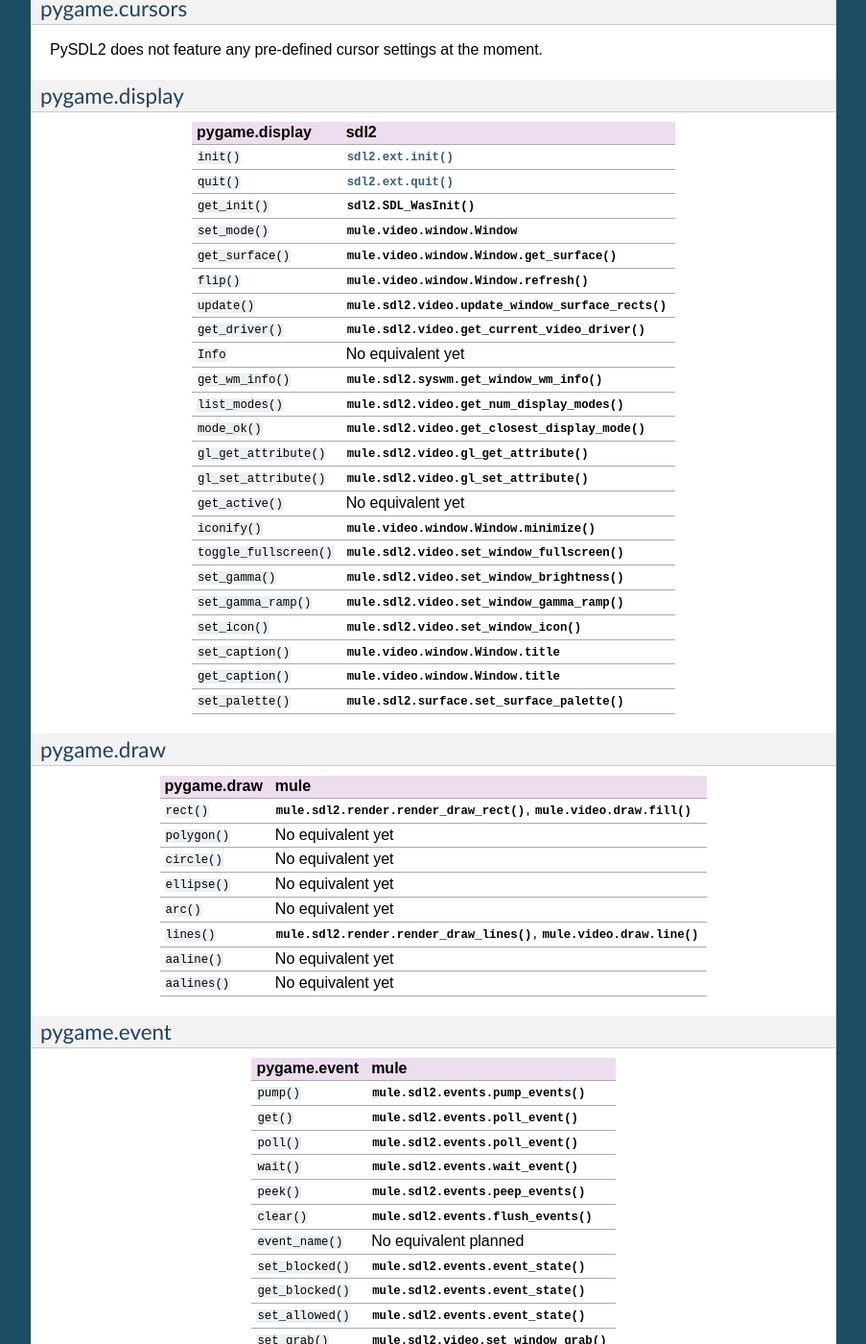
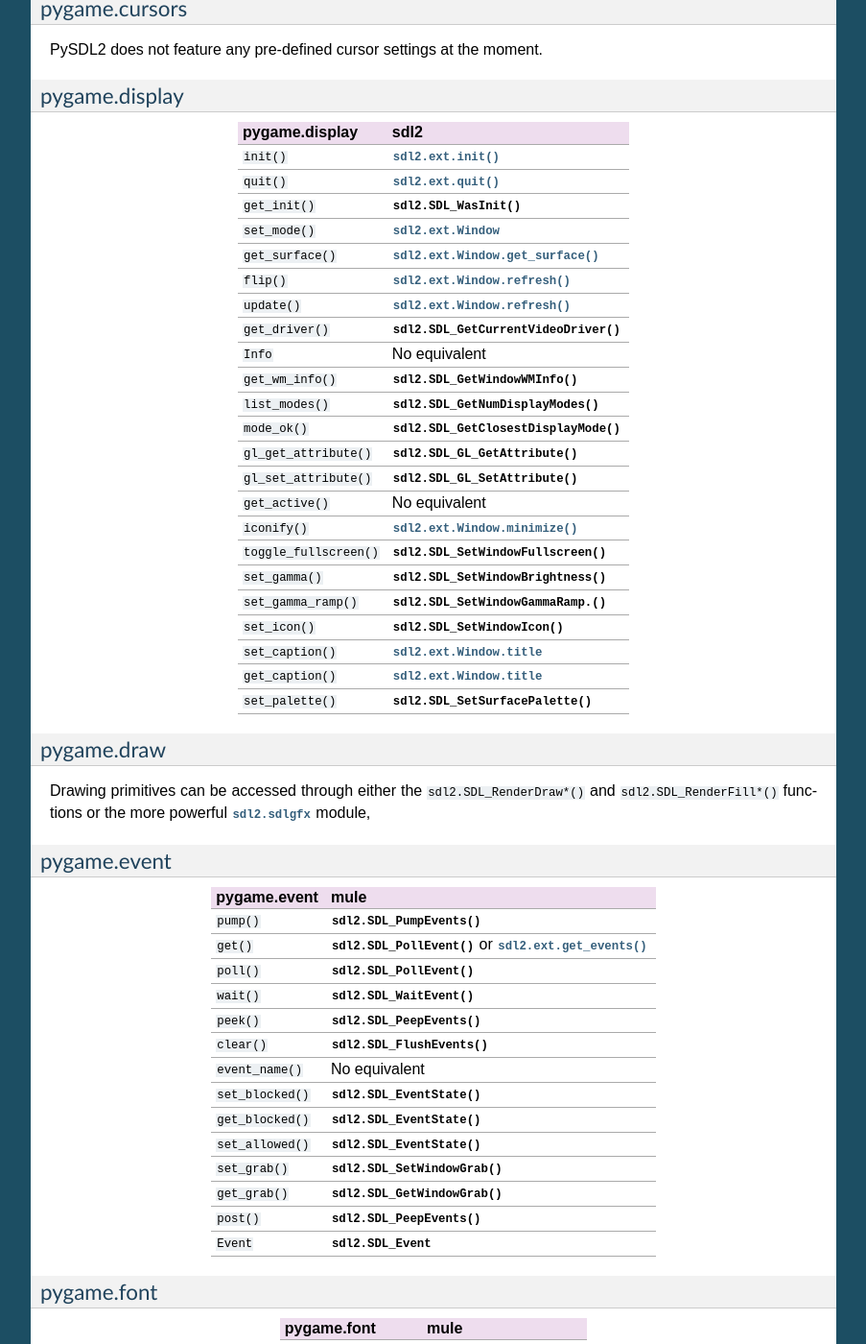
Before and after one commit to py-sdl/py-sdl2, a Sphinx documentation site: the page built from doc/tutorial/pygamers.rst, in a window 1280 px wide and 1400 px high, scrolled down 1113 px. Shown: the whole window at 96% size, without its empty margins (198-1101 px from the left). Built offline with Sphinx 7.4.7, drawn with Linux system fonts in a browser that asks for light colours; some of the changed text lies outside the part shown.

Commit message:
- added new module sdl2.sdlmixer, which wraps SDL_mixer - updated some references on the pygamers document (still incomplete)

```diff
--- a/doc/conf.py
+++ b/doc/conf.py
@@ -55,9 +55,9 @@
 # built documents.
 #
 # The short X.Y version.
-version = '0.3'
+version = '0.4'
 # The full version, including alpha/beta/rc tags.
-release = '0.3.0'
+release = '0.4.0'
 
 # The language for content autogenerated by Sphinx. Refer to documentation
 # for a list of supported languages.
--- a/doc/modules/index.rst
+++ b/doc/modules/index.rst
@@ -11,5 +11,6 @@
    sdl2.rst
    sdl2_sdlgfx.rst
    sdl2_sdlimage.rst
+   sdl2_sdlmixer.rst
    sdl2_sdlttf.rst
    sdl2ext.rst
--- a/doc/modules/sdl2_sdlttf.rst
+++ b/doc/modules/sdl2_sdlttf.rst
@@ -4,7 +4,7 @@
 sd2.sdlttf - SDL2_ttf library wrapper
 =====================================
 The :mod:`sdl2.sdlttf` module is a :mod:`ctypes`-based wrapper
-around the SDL2_image library. It wraps nearly all publicly accessible
+around the SDL2_ttf library. It wraps nearly all publicly accessible
 structures and functions of the SDL2_ttf library to be accessible from
 Python code.
 
--- a/doc/news.rst
+++ b/doc/news.rst
@@ -6,6 +6,8 @@
 -----
 Released on 2013-XX-XX.
 
+* new :mod:`sdl2.sdlmixer` module, which provides access to the
+  SDL2_mixer library
 * issue #1: fixed libc loading for cases where libc.so is a ld script
 
 0.3.0
@@ -19,7 +21,6 @@
 * fixed a module namespace issues in :mod:`sdl2.ext.pixelaccess`
 * :mod:`sdl2.ext.SpriteFactory` methods do not use a default ``size`` argument
   anymore; it has to provided by the caller
-
 
 0.2.0
 -----
--- a/doc/tutorial/pygamers.rst
+++ b/doc/tutorial/pygamers.rst
@@ -23,7 +23,6 @@
 contrast is written in pure Python, using :mod:`ctypes` to interface
 with the C interfaces of 3rd party libraries.
 
-
 API differences
 ---------------
 
@@ -32,18 +31,16 @@
 ======================= =================================================
 pygame                  sdl2
 ======================= =================================================
-``init()``              :func:`sdl2.init()` where appropriate
-``quit()``              :func:`sdl2.quit()` where appropriate
+``init()``              :func:`sdl2.SDL_init()` where appropriate
+``quit()``              :func:`sdl2.SDL_quit()` where appropriate
 ``error``               No equivalent
-``get_error()``         :func:`sdl2.get_error()`
-``set_error()``         :func:`sdl2.set_error()`
-``get_sdl_version()``   :func:`sdl2.version.get_version()`
-``get_sdl_byteorder()`` :data:`sdl2.endian.SDL_BYTEORDER`
+``get_error()``         :func:`sdl2.SDL_GetError()`
+``set_error()``         :func:`sdl2.SDL_SetError()`
+``get_sdl_version()``   :func:`sdl2.SDL_GetVersion()`
+``get_sdl_byteorder()`` :data:`sdl2.SDL_BYTEORDER`
 ``register_quit()``     No equivalent planned
-``encode_string()``     Encoding and decoding strings is done implicitly,
-                        where necessary
-``encode_file_path()``  Encoding and decoding strings is done implicitly,
-                        where necessary
+``encode_string()``     No equivalent planned
+``encode_file_path()``  No equivalent planned
 ======================= =================================================
 
 pygame.cdrom
@@ -68,64 +65,53 @@
 ``init()``              :func:`sdl2.ext.init()`
 ``quit()``              :func:`sdl2.ext.quit()`
 ``get_init()``          :func:`sdl2.SDL_WasInit()`
-``set_mode()``          :class:`mule.video.window.Window`
-``get_surface()``       :meth:`mule.video.window.Window.get_surface()`
-``flip()``              :meth:`mule.video.window.Window.refresh()`
-``update()``            :meth:`mule.sdl2.video.update_window_surface_rects()`
-``get_driver()``        :func:`mule.sdl2.video.get_current_video_driver()`
-``Info``                No equivalent yet
-``get_wm_info()``       :func:`mule.sdl2.syswm.get_window_wm_info()`
-``list_modes()``        :func:`mule.sdl2.video.get_num_display_modes()`
-``mode_ok()``           :func:`mule.sdl2.video.get_closest_display_mode()`
-``gl_get_attribute()``  :func:`mule.sdl2.video.gl_get_attribute()`
-``gl_set_attribute()``  :func:`mule.sdl2.video.gl_set_attribute()`
-``get_active()``        No equivalent yet
-``iconify()``           :meth:`mule.video.window.Window.minimize()`
-``toggle_fullscreen()`` :func:`mule.sdl2.video.set_window_fullscreen()`
-``set_gamma()``         :func:`mule.sdl2.video.set_window_brightness()`
-``set_gamma_ramp()``    :func:`mule.sdl2.video.set_window_gamma_ramp()`
-``set_icon()``          :func:`mule.sdl2.video.set_window_icon()`
-``set_caption()``       :attr:`mule.video.window.Window.title`
-``get_caption()``       :attr:`mule.video.window.Window.title`
-``set_palette()``       :func:`mule.sdl2.surface.set_surface_palette()`
+``set_mode()``          :class:`sdl2.ext.Window`
+``get_surface()``       :meth:`sdl2.ext.Window.get_surface()`
+``flip()``              :meth:`sdl2.ext.Window.refresh()`
+``update()``            :meth:`sdl2.ext.Window.refresh()`
+``get_driver()``        :func:`sdl2.SDL_GetCurrentVideoDriver()`
+``Info``                No equivalent
+``get_wm_info()``       :func:`sdl2.SDL_GetWindowWMInfo()`
+``list_modes()``        :func:`sdl2.SDL_GetNumDisplayModes()`
+``mode_ok()``           :func:`sdl2.SDL_GetClosestDisplayMode()`
+``gl_get_attribute()``  :func:`sdl2.SDL_GL_GetAttribute()`
+``gl_set_attribute()``  :func:`sdl2.SDL_GL_SetAttribute()`
+``get_active()``        No equivalent
+``iconify()``           :meth:`sdl2.ext.Window.minimize()`
+``toggle_fullscreen()`` :func:`sdl2.SDL_SetWindowFullscreen()`
+``set_gamma()``         :func:`sdl2.SDL_SetWindowBrightness()`
+``set_gamma_ramp()``    :func:`sdl2.SDL_SetWindowGammaRamp.()`
+``set_icon()``          :func:`sdl2.SDL_SetWindowIcon()`
+``set_caption()``       :attr:`sdl2.ext.Window.title`
+``get_caption()``       :attr:`sdl2.ext.Window.title`
+``set_palette()``       :func:`sdl2.SDL_SetSurfacePalette()`
 ======================= =================================================
 
 pygame.draw
 ^^^^^^^^^^^
-============== =================================================
-pygame.draw    mule
-============== =================================================
-``rect()``     :func:`mule.sdl2.render.render_draw_rect()`,
-               :func:`mule.video.draw.fill()`
-``polygon()``  No equivalent yet
-``circle()``   No equivalent yet
-``ellipse()``  No equivalent yet
-``arc()``      No equivalent yet
-``lines()``    :func:`mule.sdl2.render.render_draw_lines()`,
-               :func:`mule.video.draw.line()`
-``aaline()``   No equivalent yet
-``aalines()``  No equivalent yet
-============== =================================================
+Drawing primitives can be accessed through either the
+``sdl2.SDL_RenderDraw*()`` and ``sdl2.SDL_RenderFill*()`` functions or
+the more powerful :mod:`sdl2.sdlgfx` module,
 
 pygame.event
 ^^^^^^^^^^^^
 ================= =================================================
 pygame.event      mule
 ================= =================================================
-``pump()``        :func:`mule.sdl2.events.pump_events()`
-``get()``         :func:`mule.sdl2.events.poll_event()`
-``poll()``        :func:`mule.sdl2.events.poll_event()`
-``wait()``        :func:`mule.sdl2.events.wait_event()`
-``peek()``        :func:`mule.sdl2.events.peep_events()`
-``clear()``       :func:`mule.sdl2.events.flush_events()`
-``event_name()``  No equivalent planned
-``set_blocked()`` :func:`mule.sdl2.events.event_state()`
-``get_blocked()`` :func:`mule.sdl2.events.event_state()`
-``set_allowed()`` :func:`mule.sdl2.events.event_state()`
-``set_grab()``    :func:`mule.sdl2.video.set_window_grab()`
-``get_grab()``    :func:`mule.sdl2.video.get_window_grab()`
-``post()``        :func:`mule.sdl2.events.peep_events()`
-``Event``         :class:`mule.sdl2.events.SDL_Event`
+``pump()``        :func:`sdl2.SDL_PumpEvents()`
+``get()``         :func:`sdl2.SDL_PollEvent()` or :func:`sdl2.ext.get_events()`
+``poll()``        :func:`sdl2.SDL_PollEvent()`
+``wait()``        :func:`sdl2.SDL_WaitEvent()`
+``peek()``        :func:`sdl2.SDL_PeepEvents()`
+``clear()``       :func:`sdl2.SDL_FlushEvents()`
+``event_name()``  No equivalent
+``set_blocked()`` :func:`sdl2.SDL_EventState()`
+``get_blocked()`` :func:`sdl2.SDL_EventState()`
+``set_allowed()`` :func:`sdl2.SDL_EventState()`
+``set_grab()``    :func:`sdl2.SDL_SetWindowGrab()`
+``get_grab()``    :func:`sdl2.SDL_GetWindowGrab()`
+``post()``        :func:`sdl2.SDL_PeepEvents()`
+``Event``         :class:`sdl2.SDL_Event`
 ================= =================================================
 
 pygame.font
@@ -145,11 +131,11 @@
 
 pygame.freetype
 ^^^^^^^^^^^^^^^
-mule does not feature direct FreeType support at the moment.
+PySDL2 does not feature direct FreeType support.
 
 pygame.gfxdraw
 ^^^^^^^^^^^^^^
-mule does not feature SDL_gfx support at the moment.
+PySDL2 offers SDL_gfx support through the :mod:`sdl2.sdlgfx` module.
 
 pygame.image
 ^^^^^^^^^^^^
--- a/setup.py
+++ b/setup.py
@@ -3,7 +3,7 @@
 import sys
 from distutils.core import setup
 
-VERSION = "0.3.0"
+VERSION = "0.4.0"
 
 if __name__ == "__main__":
 
```
Also changed, not shown: doc/install.rst (+8 -5 lines), doc/modules/sdl2_sdlmixer.rst (added, +13 -0 lines), sdl2/__init__.py (+2 -11 lines), 2 other files.
